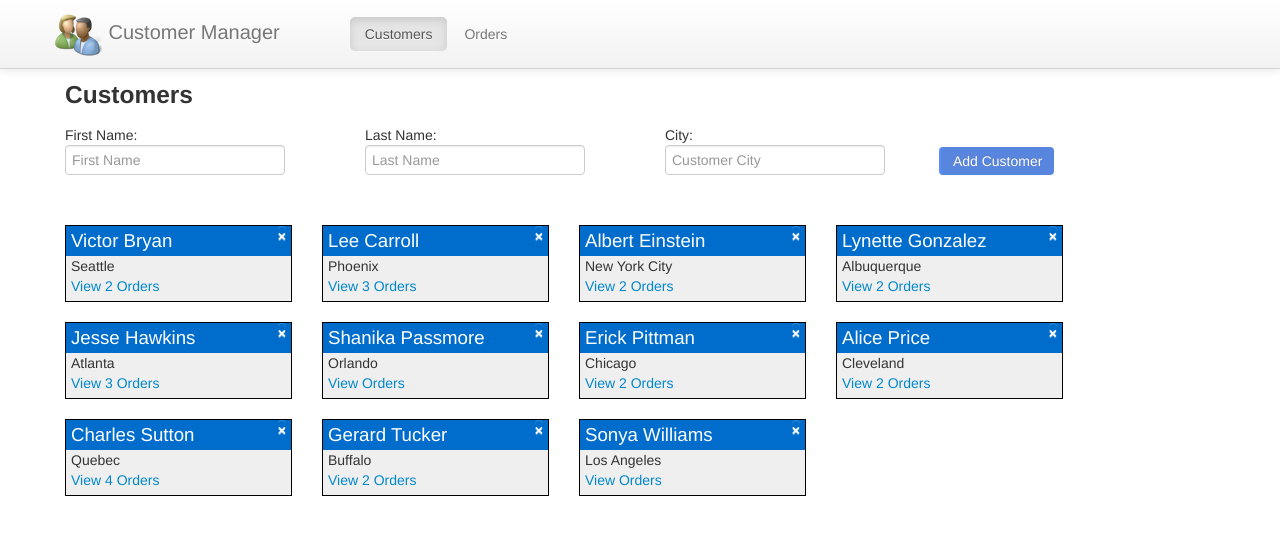
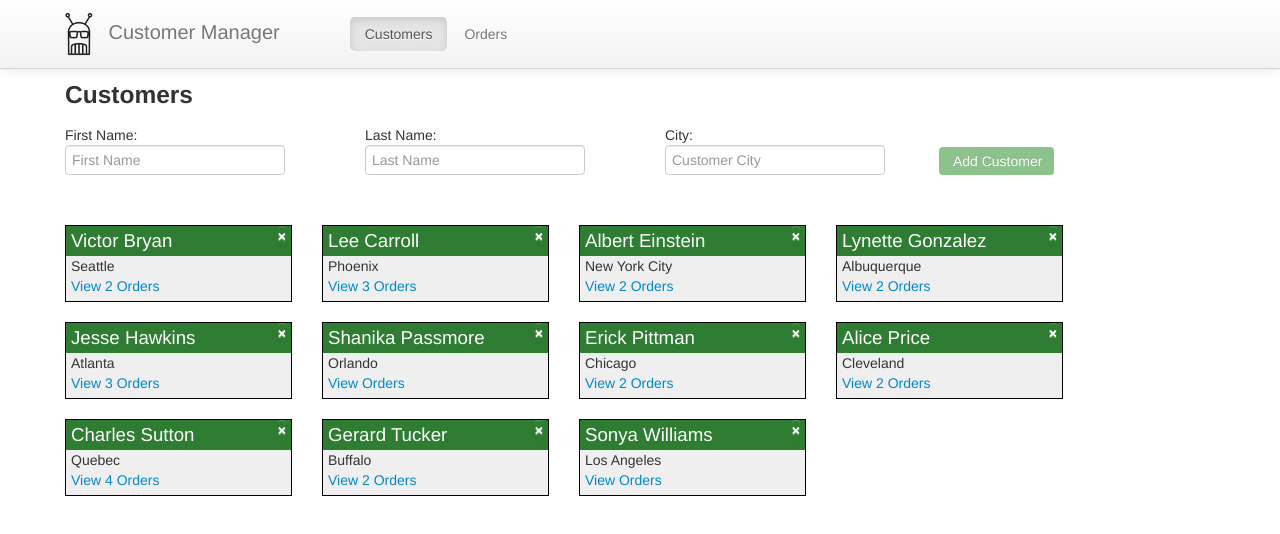
Before and after one commit to Anuj-Shrestha/CustomerApp, a website: page index.html at #/customers in a window 1280 px wide. Drawn offline with Linux system fonts and the light colour scheme; files whose address does not match are found by name.

Commit message:
CA-2 Add custom style and image

```diff
--- a/assets/css/style.css
+++ b/assets/css/style.css
@@ -15,7 +15,7 @@ body {
 }
 
 .cardHeader {
-    background-color: #006dcc;
+    background-color: #2e7d32;
     font-size:14pt;
     color:white;
     padding:5px;
@@ -54,7 +54,7 @@ body {
 }
 
 .ordersTable tr:first-child th {
-    background-color: #006dcc;
+    background-color: #2e7d32;
     color: #fff;
     font-weight: bold;
 }
--- a/index.html
+++ b/index.html
@@ -13,7 +13,7 @@
         <div class="navbar-inner">
             <div class="container">
                 <a class="brand " href="#/">
-                    <img src="assets/images/people.png" alt="logo"> Customer Manager
+                    <img src="assets/images/boss-bot/48x48.png" alt="logo"> Customer Manager
                 </a>
                 <ul class="nav nav-pills" data-ng-controller="NavbarController">
                     <li data-ng-class="{'active':getClass('/customers')}">
--- a/views/customers.html
+++ b/views/customers.html
@@ -18,7 +18,7 @@
                 City:
                 <br />
                 <input data-ng-model="newCustomer.city" type="text" placeholder="Customer City">
-                <button id="submitCustomer" class="btn btn-primary" type="button" data-ng-disabled="!newCustomer.firstName || !newCustomer.lastName || !newCustomer.city"
+                <button id="submitCustomer" class="btn btn-success" type="button" data-ng-disabled="!newCustomer.firstName || !newCustomer.lastName || !newCustomer.city"
                     data-ng-click="insertCustomer()">Add Customer</button>
             </div>
         </div>
```
Also changed, not shown: assets/images/boss-bot/128x128.png (added), assets/images/boss-bot/16x16.png (added), assets/images/boss-bot/24x24.png (added), assets/images/boss-bot/256x256.png (added), assets/images/boss-bot/32x32.png (added), assets/images/boss-bot/48x48.png (added), assets/images/boss-bot/512x512.png (added), assets/images/boss-bot/64x64.png (added), assets/images/boss-bot/96x96.png (added).
